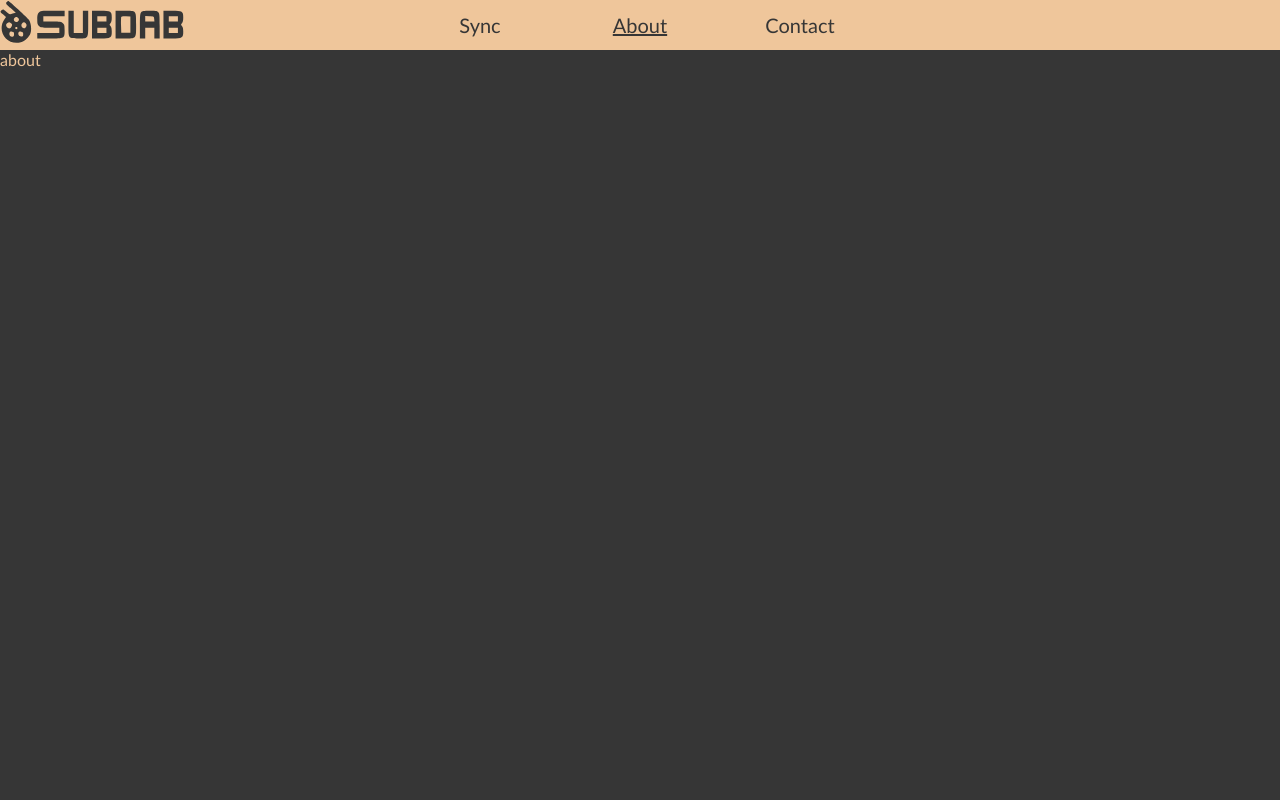
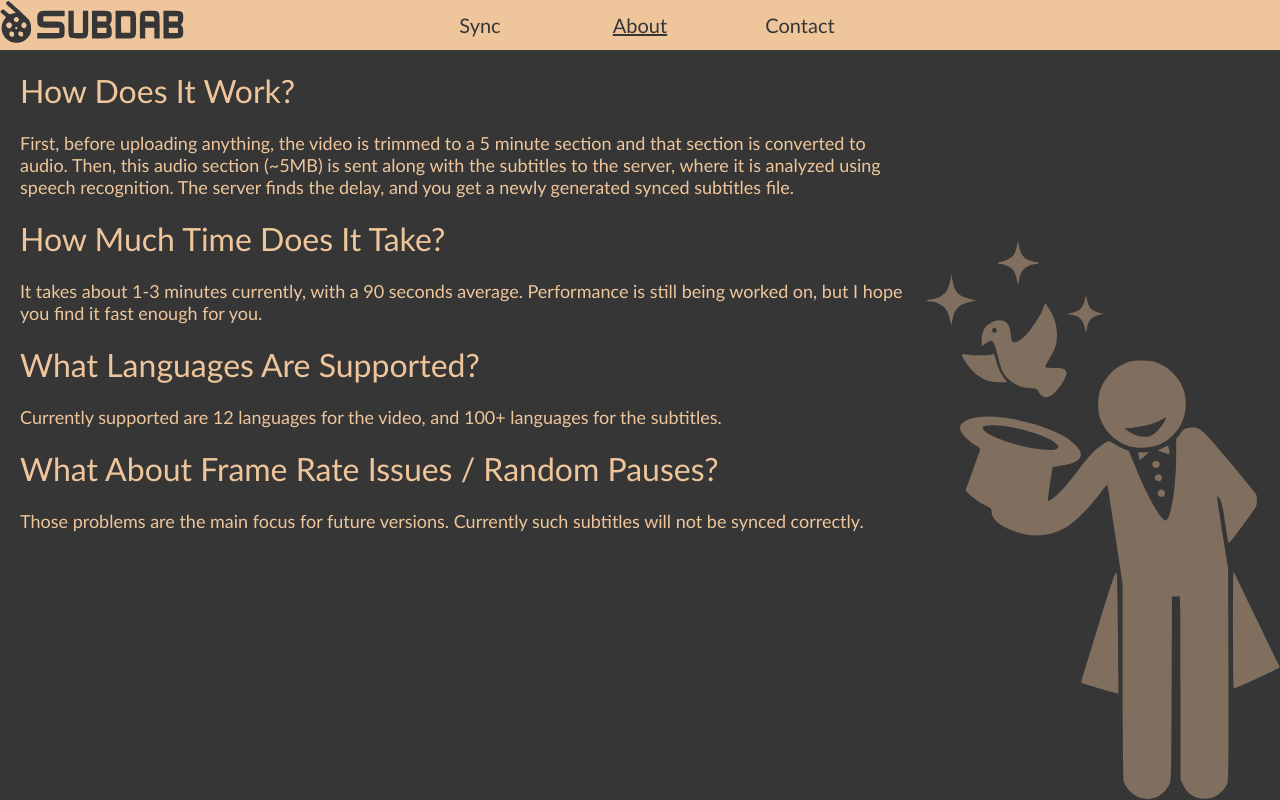
Before and after one commit to Eitan1112/subdab-webapp, a Next.js app: page /about in a window 1280 px wide. Built offline with nearby package versions, Linux system fonts and the light colour scheme.

Commit message:
updated about page

```diff
--- a/pages/about.js
+++ b/pages/about.js
@@ -1,9 +1,26 @@
 import Navbar from '../components/navbar'
+import styles from './about.module.css'
+import Hidden from '@material-ui/core/Hidden'
 
 const About = () => (
     <div>
         <Navbar />
-        about
+        <div className={styles.container}>
+            <h1>How Does It Work?</h1>
+            <p className={styles.paragraph}>First, before uploading anything, the video is trimmed to a 5 minute section and that section is converted to audio. Then, this audio section (~5MB) is sent along with the subtitles to the server, where it is analyzed using speech recognition. The server finds the delay, and you get a newly generated synced subtitles file.</p>
+
+            <h1>How Much Time Does It Take?</h1>
+            <p className={styles.paragraph}>It takes about 1-3 minutes currently, with a 90 seconds average. Performance is still being worked on, but I hope you find it fast enough for you.</p>
+
+            <h1>What Languages Are Supported?</h1>
+            <p className={styles.paragraph}>Currently supported are 12 languages for the video, and 100+ languages for the subtitles.</p>
+
+            <h1>What About Frame Rate Issues / Random Pauses?</h1>
+            <p className={styles.paragraph}>Those problems are the main focus for future versions. Currently such subtitles will not be synced correctly.</p>
+        </div>
+        <Hidden only={["xs", "sm"]}>
+        <img src="/magician.svg" className={styles.magician} />
+        </Hidden>
     </div>
 )
 
--- /dev/null
+++ b/pages/about.module.css
@@ -0,0 +1,15 @@
+.container {
+    padding-left: 20px;
+    width: 70%
+}
+
+.paragraph {
+    font-size: 18px;
+}
+
+.magician {
+    position: absolute;
+    right: 0;
+    bottom: 0;
+    height: 70%;
+}
```
Also changed, not shown: public/magician.svg (added).
